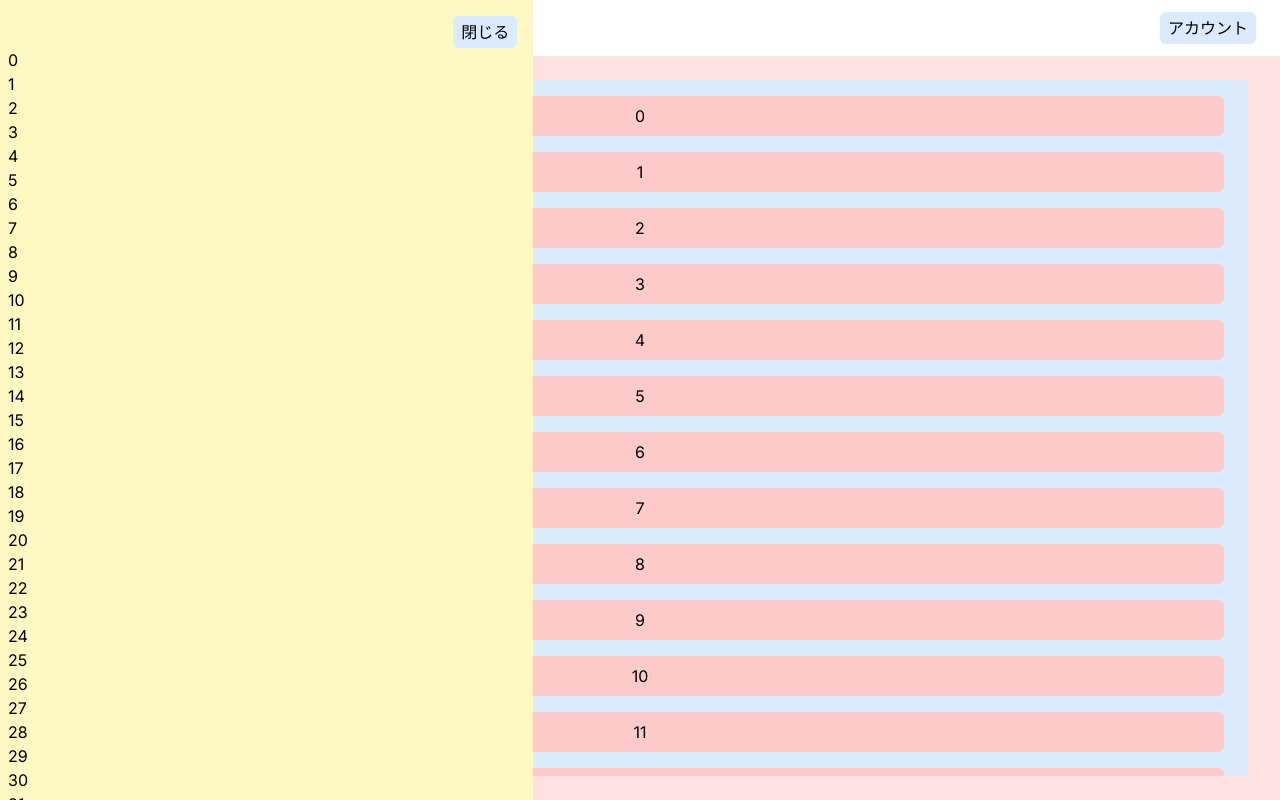
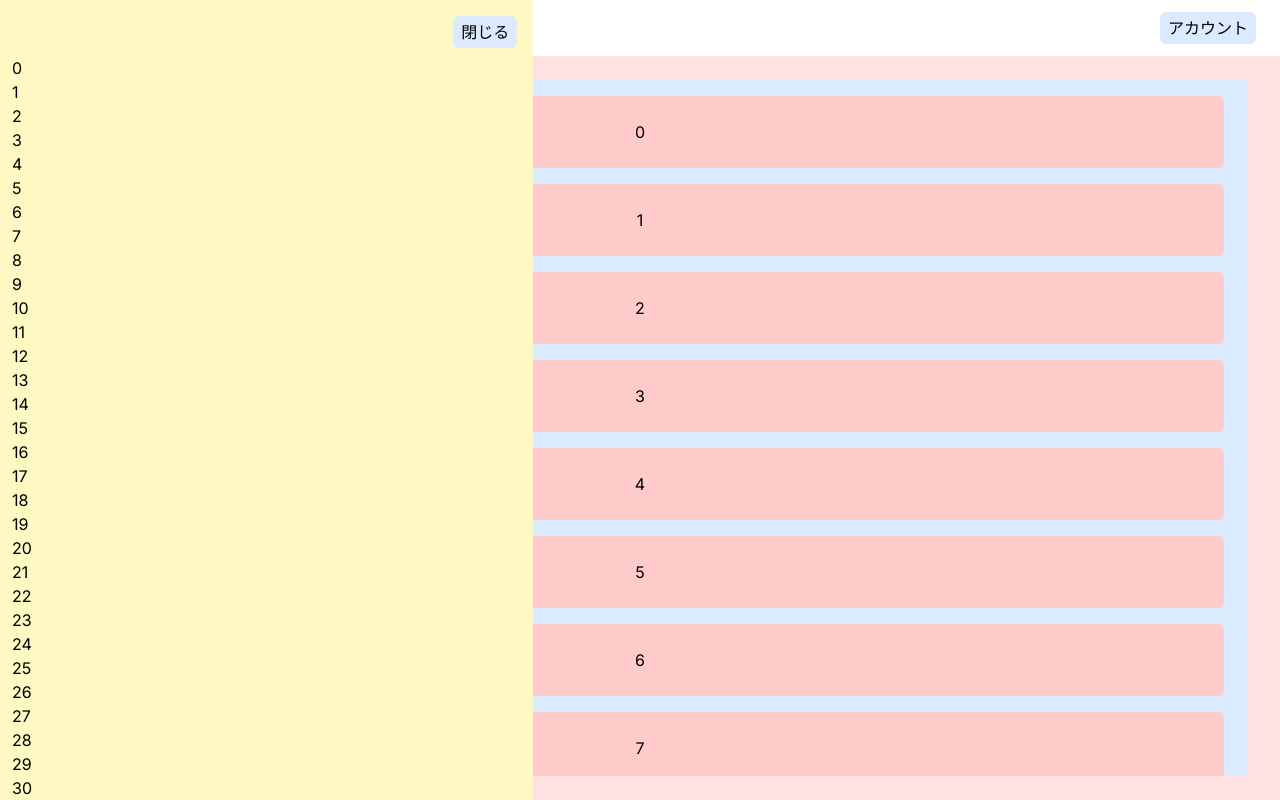
Before and after one commit to katsudon08/karioke_frontend, a Next.js app: page / in a window 1280 px wide. Both pictures are taken after a click on the element "メニュー". Built offline with nearby package versions, Linux system fonts and the light colour scheme.

Commit message:
微調整

```diff
--- a/src/app/page.tsx
+++ b/src/app/page.tsx
@@ -4,7 +4,7 @@ const page = () => {
         <div className=" bg-red-100 h-screen w-screen pt-20 px-8 pb-6 ">
             <div className=" bg-blue-100 h-full flex flex-col overflow-y-scroll text-center break-all py-2 px-6 ">
                 {hairetsu.map((i) => (
-                    <div className=" bg-red-200 grow my-2 py-2 rounded-md ">
+                    <div className=" bg-red-200 grow my-2 py-6 rounded-md ">
                         {i}
                     </div>
                 ))}
--- a/src/components/SideBar.tsx
+++ b/src/components/SideBar.tsx
@@ -5,17 +5,19 @@ const SideBar = ({ anchorEl, handleInVisible }: { anchorEl: Visibility, handleIn
     const hairetsu = [...Array(100)].map((v, i) => i)
     return (
         <div className={" fixed overflow-y-scroll top-0 left-0 h-screen w-5/12 z-10 py-4 pr-4 pl-2 bg-yellow-100 " + anchorEl}  >
-            <div className=" max-h-fit w-full flex ">
+            <div className=" max-h-fit w-full flex mb-2 ">
                 <div className=" grow"></div>
                 <div className=" bg-blue-100 py-1 px-2 rounded-md " onClick={handleInVisible} aria-label="閉じるボタン">
                     閉じる
                 </div>
             </div>
-            {hairetsu.map((i) => (
-                <div>
-                    {i}
-                </div>
-            ))}
+            <div className=" ml-1 ">
+                {hairetsu.map((i) => (
+                    <div>
+                        {i}
+                    </div>
+                ))}
+            </div>
         </div>
     );
 }
```
